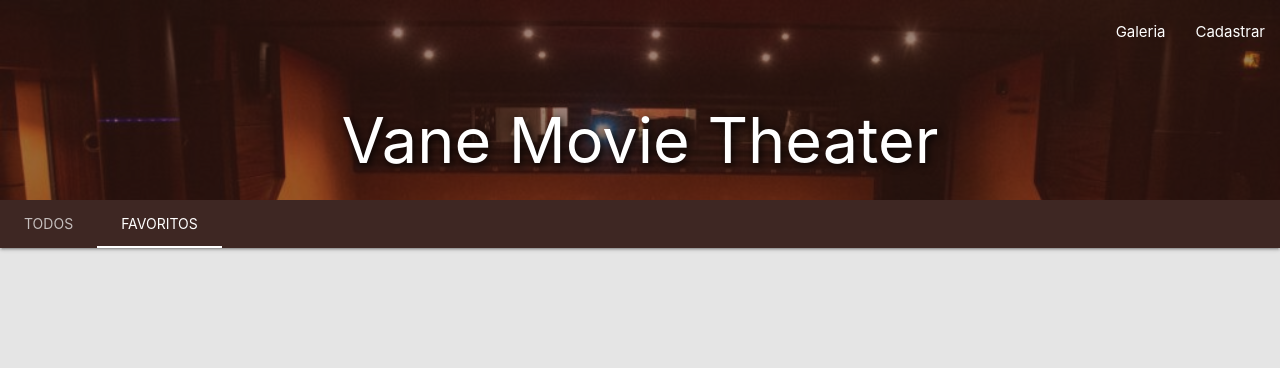
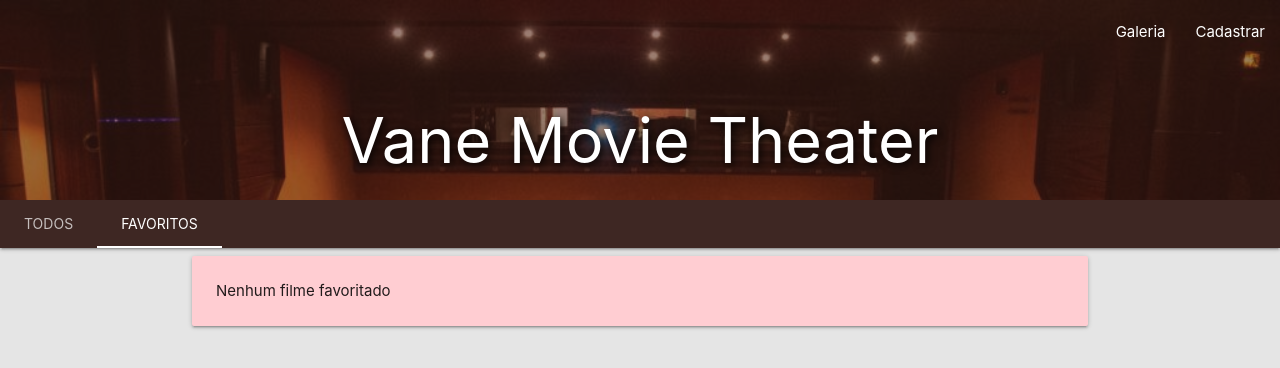
Before and after one commit to giovaneaguiar/vane-movie-theater, a PHP site: page /favoritos in a window 1280 px wide. Shown: the top 368 px of the page. Run offline with PHP 8.4, Linux system fonts and the light colour scheme; data comes from the database, SQL or seed files in the repository.

Commit message:
Finalização do menu Favoritos pt2.

```diff
--- a/controller/FilmesController.php
+++ b/controller/FilmesController.php
@@ -43,6 +43,12 @@ class FilmesController
         return $filmesRepository->listarTodos();
     }
 
+    public function indexFavorito()
+    {
+        $filmesRepository = new FilmesRepositoryPDO();
+        return $filmesRepository->listarFavoritos();
+    }
+
     private function savePoster($file)
     {
         $posterDir = "imagens/posters/";
--- a/repository/FilmesRepositoryPDO.php
+++ b/repository/FilmesRepositoryPDO.php
@@ -24,6 +24,17 @@ class FilmesRepositoryPDO
         return $filmesLista;
     }
 
+    public function listarFavoritos(): array
+    {
+        $filmesFavorito = array();
+        $sql = "SELECT * FROM vanemovietheater WHERE favorito IS NOT 0";
+        $filmes = $this->conexao->query($sql);
+        while ($filme = $filmes->fetchObject()) {
+            array_push($filmesFavorito, $filme);
+        }
+
+        return $filmesFavorito;
+    }
     public function salvar($filme): bool
     {
 
@@ -46,11 +57,9 @@ class FilmesRepositoryPDO
 
         $stmt = $this->conexao->prepare($sql);
         $stmt->bindValue(':id', $id, PDO::PARAM_INT);
-        if( $stmt->execute()){
+        if ($stmt->execute()) {
             return "ok";
-        }
-
-        else {
+        } else {
             return "error";
         }
     }
@@ -62,11 +71,9 @@ class FilmesRepositoryPDO
 
         $stmt = $this->conexao->prepare($sql);
         $stmt->bindValue(':id', $id, PDO::PARAM_INT);
-        if( $stmt->execute()){
+        if ($stmt->execute()) {
             return "ok";
-        }
-
-        else {
+        } else {
             return "error";
         }
     }
--- a/view/favoritos.php
+++ b/view/favoritos.php
@@ -2,6 +2,14 @@
 
 include "cabecalho.php";
 
+?>
+
+<?php
+session_start();
+require "./util/Mensagem.php";
+
+$controller = new FilmesController();
+$filmesFavorito = $controller->indexFavorito();
 ?>
 
 <body>
@@ -10,7 +18,7 @@ include "cabecalho.php";
         <div class="nav-wrapper">
             <ul id="nav-mobile" class="right">
                 <li><a href="/">Galeria</a></li>
-                <li><a href="cadastrar.php">Cadastrar</a></li>
+                <li><a href="/novo">Cadastrar</a></li>
             </ul>
         </div>
         <div class="nav-header center">
@@ -24,6 +32,33 @@ include "cabecalho.php";
         </div>
     </nav>
 
+    <div class=container>
+        <div class=row>
+            <?php if (!$filmesFavorito) echo "<p class='card-panel red lighten-4'>Nenhum filme favoritado</p>" ?>
 
+            <?php foreach ($filmesFavorito as $filme) : ?>
+                <div class="col s7 m4 l4 xl3">
+                    <div class="card hoverable card-serie">
+                        <div class="card-image">
+                            <img src="<?= $filme->poster ?>" class="activator" />
+                        </div>
+                        <div class="card-content">
+                            <p class="valign-wrapper">
+                                <i class="material-icons amber-text">star</i> <?= $filme->nota ?>
+                            </p>
+                            <span class="card-title activator truncate">
+                                <?= $filme->titulo ?>
+                            </span>
+                        </div>
+                        <div class="card-reveal">
+                            <span class="card-title grey-text text-darken-4"><?= $filme->titulo ?><i class="material-icons right">close</i></span>
+                            <p><?= substr($filme->sinopse, 0, 500) . "..." ?></p>
+
+                        </div>
+                    </div>
+                </div>
+            <?php endforeach ?>
+        </div>
+    </div>
 
 </body>
```
